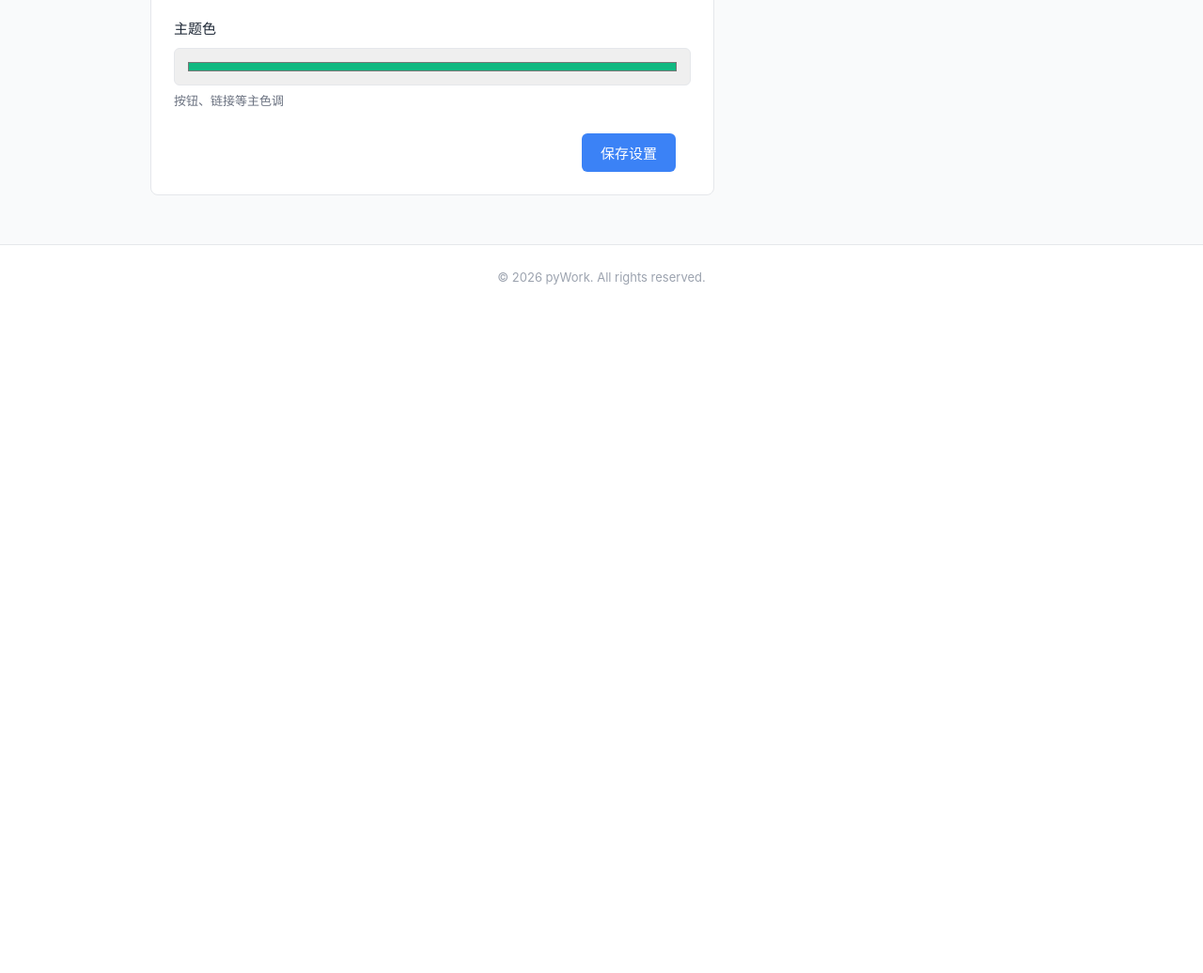
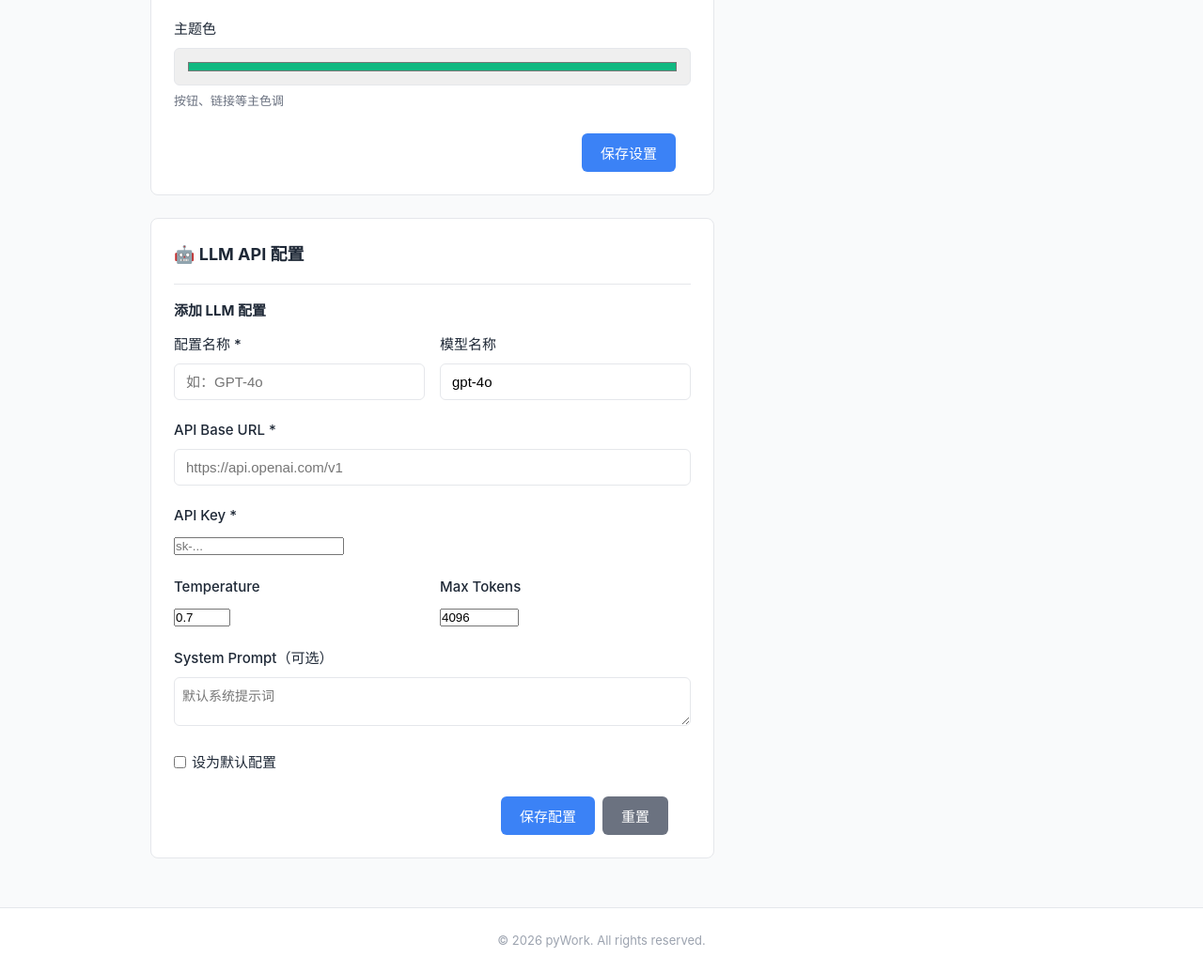
Before and after one commit to tojoevan/pywork, a Python web app: template plugins/board/templates/settings.html in a window 1280 px wide. Shown: the part 1025-2061 px from the top of the page at 94% size. Before the commit the page ends 1328 px from the top, so only its background shows below. Run offline with Jinja, Linux system fonts and the light colour scheme; the template is opened without the code that fills it, so the values that code supplies are empty.

```diff
--- a/plugins/board/templates/settings.html
+++ b/plugins/board/templates/settings.html
@@ -62,6 +62,100 @@
 }
 .save-status.success { color: #10b981; }
 .save-status.error { color: #ef4444; }
+.llm-section {
+    max-width: 600px;
+    background: white;
+    border: 1px solid var(--border-color);
+    border-radius: 0.5rem;
+    padding: 1.5rem;
+    margin-top: 1.5rem;
+}
+.llm-section h2 {
+    font-size: 1.125rem;
+    margin: 0 0 1rem 0;
+    display: flex;
+    align-items: center;
+    gap: 0.5rem;
+}
+.llm-config-item {
+    display: flex;
+    align-items: center;
+    justify-content: space-between;
+    padding: 0.75rem;
+    border: 1px solid var(--border-color);
+    border-radius: 0.375rem;
+    margin-bottom: 0.5rem;
+    background: #fafafa;
+}
+.llm-config-item.is-default {
+    border-color: var(--primary-color, #10b981);
+    background: #f0fdf4;
+}
+.llm-config-info {
+    flex: 1;
+    min-width: 0;
+}
+.llm-config-name {
+    font-weight: 500;
+    display: flex;
+    align-items: center;
+    gap: 0.375rem;
+}
+.llm-config-meta {
+    font-size: 0.8125rem;
+    color: #6b7280;
+    margin-top: 0.25rem;
+}
+.llm-config-actions {
+    display: flex;
+    gap: 0.375rem;
+    flex-shrink: 0;
+}
+.llm-config-actions button, .llm-config-actions a {
+    padding: 0.25rem 0.625rem;
+    font-size: 0.8125rem;
+    border: 1px solid var(--border-color);
+    border-radius: 0.25rem;
+    cursor: pointer;
+    background: white;
+    color: var(--text-color);
+    text-decoration: none;
+}
+.llm-config-actions button:hover, .llm-config-actions a:hover {
+    background: #f3f4f6;
+}
+.llm-config-actions .btn-test { border-color: #10b981; color: #10b981; }
+.llm-config-actions .btn-test:hover { background: #ecfdf5; }
+.llm-config-actions .btn-danger { border-color: #ef4444; color: #ef4444; }
+.llm-config-actions .btn-danger:hover { background: #fef2f2; }
+.default-tag {
+    display: inline-block;
+    font-size: 0.6875rem;
+    padding: 0.125rem 0.375rem;
+    background: var(--primary-color, #10b981);
+    color: white;
+    border-radius: 0.25rem;
+    font-weight: 500;
+}
+.test-result-inline {
+    font-size: 0.8125rem;
+    margin-top: 0.25rem;
+}
+.empty-llm-hint {
+    color: #6b7280;
+    font-size: 0.875rem;
+    padding: 0.5rem 0;
+}
+.llm-config-form {
+    margin-top: 1rem;
+    padding-top: 1rem;
+    border-top: 1px solid var(--border-color);
+}
+.llm-form-row {
+    display: flex;
+    gap: 1rem;
+}
+.llm-form-row .form-group { flex: 1; }
 </style>
 {% endblock %}
 
@@ -122,6 +216,63 @@
             <span class="save-status" id="saveStatus"></span>
         </div>
     </form>
+
+    <!-- LLM API 配置 -->
+    <div class="llm-section">
+        <h2>🤖 LLM API 配置</h2>
+        <div id="llm-configs-list"></div>
+
+        <!-- 新增/编辑配置表单 -->
+        <div class="llm-config-form" id="llm-form-wrap">
+            <h3 id="llm-form-title" style="font-size:0.9375rem;margin:0 0 0.75rem;">添加 LLM 配置</h3>
+            <form id="llmConfigForm">
+                <input type="hidden" id="llm-edit-id" value="">
+                <div class="llm-form-row">
+                    <div class="form-group">
+                        <label for="llm-name">配置名称 *</label>
+                        <input type="text" id="llm-name" placeholder="如：GPT-4o" required>
+                    </div>
+                    <div class="form-group">
+                        <label for="llm-model">模型名称</label>
+                        <input type="text" id="llm-model" value="gpt-4o" placeholder="gpt-4o">
+                    </div>
+                </div>
+                <div class="form-group">
+                    <label for="llm-base-url">API Base URL *</label>
+                    <input type="text" id="llm-base-url" placeholder="https://api.openai.com/v1" required>
+                </div>
+                <div class="form-group">
+                    <label for="llm-api-key">API Key *</label>
+                    <input type="password" id="llm-api-key" placeholder="sk-...">
+                </div>
+                <div class="llm-form-row">
+                    <div class="form-group">
+                        <label for="llm-temperature">Temperature</label>
+                        <input type="number" id="llm-temperature" value="0.7" min="0" max="2" step="0.1">
+                    </div>
+                    <div class="form-group">
+                        <label for="llm-max-tokens">Max Tokens</label>
+                        <input type="number" id="llm-max-tokens" value="4096" min="1" max="128000">
+                    </div>
+                </div>
+                <div class="form-group">
+                    <label for="llm-system-prompt">System Prompt（可选）</label>
+                    <textarea id="llm-system-prompt" rows="2" style="width:100%;padding:0.5rem;border:1px solid var(--border-color);border-radius:0.375rem;font-size:0.875rem;resize:vertical;font-family:inherit;" placeholder="默认系统提示词"></textarea>
+                </div>
+                <div class="form-group">
+                    <label style="display:flex;align-items:center;gap:0.375rem;font-weight:normal;cursor:pointer;">
+                        <input type="checkbox" id="llm-is-default">
+                        设为默认配置
+                    </label>
+                </div>
+                <div class="form-actions" style="display:flex;gap:0.5rem;align-items:center;">
+                    <button type="submit" class="btn-save" id="llm-save-btn">保存配置</button>
+                    <button type="button" class="btn-save" style="background:#6b7280;" onclick="resetLlmForm()">重置</button>
+                    <span class="save-status" id="llm-save-status"></span>
+                </div>
+            </form>
+        </div>
+    </div>
 
 </div>
 
@@ -185,5 +336,177 @@ document.getElementById('settingsForm').addEventListener('submit', async (e) =>
 
 // 页面加载时读取设置
 loadSettings();
+
+// ========================================================
+//  LLM API 配置管理
+// ========================================================
+
+let llmConfigs = [];
+
+async function loadLlmConfigs() {
+    try {
+        const res = await fetch('/api/llm-configs');
+        if (!res.ok) return;
+        const data = await res.json();
+        llmConfigs = data.configs || [];
+        renderLlmConfigs();
+    } catch (e) {
+        console.error('加载 LLM 配置失败:', e);
+    }
+}
+
+function renderLlmConfigs() {
+    const container = document.getElementById('llm-configs-list');
+    if (!llmConfigs.length) {
+        container.innerHTML = '<p class="empty-llm-hint">暂无 LLM 配置，请在下方添加。</p>';
+        return;
+    }
+    container.innerHTML = llmConfigs.map(cfg => {
+        const isDefault = cfg.is_default === 1;
+        return `
+        <div class="llm-config-item ${isDefault ? 'is-default' : ''}">
+            <div class="llm-config-info">
+                <div class="llm-config-name">
+                    ${cfg.name}
+                    ${isDefault ? '<span class="default-tag">默认</span>' : ''}
+                </div>
+                <div class="llm-config-meta">
+                    模型: <strong>${cfg.model}</strong> · ${cfg.base_url} · Key: ${cfg.api_key_masked || '****'}
+                </div>
+                <div class="test-result-inline" id="llm-test-${cfg.id}"></div>
+            </div>
+            <div class="llm-config-actions">
+                ${!isDefault ? `<button class="btn-test" onclick="setDefaultLlm(${cfg.id})">设为默认</button>` : ''}
+                <button class="btn-test" onclick="testLlm(${cfg.id})">测试</button>
+                <button onclick="editLlm(${cfg.id})">编辑</button>
+                <button class="btn-danger" onclick="deleteLlm(${cfg.id}, '${cfg.name}')">删除</button>
+            </div>
+        </div>`;
+    }).join('');
+}
+
+async function testLlm(id) {
+    const el = document.getElementById('llm-test-' + id);
+    el.innerHTML = '<span style="color:#6b7280;">测试中...</span>';
+    try {
+        const resp = await fetch(`/api/llm-configs/${id}/test`, {method: 'POST'});
+        const result = await resp.json();
+        if (result.success) {
+            el.innerHTML = '<span style="color:#10b981;">✓ 连接成功</span> — ' + (result.response || '').substring(0, 80);
+        } else {
+            el.innerHTML = '<span style="color:#ef4444;">✗ 失败</span> — ' + (result.error || '未知错误');
+        }
+    } catch (e) {
+        el.innerHTML = '<span style="color:#ef4444;">✗ 异常</span> — ' + e.message;
+    }
+}
+
+async function setDefaultLlm(id) {
+    const resp = await fetch(`/api/llm-configs/${id}/default`, {method: 'POST'});
+    const result = await resp.json();
+    if (result.error) {
+        alert('错误: ' + result.error);
+    } else {
+        loadLlmConfigs();
+    }
+}
+
+function editLlm(id) {
+    const cfg = llmConfigs.find(c => c.id === id);
+    if (!cfg) return;
+    document.getElementById('llm-edit-id').value = cfg.id;
+    document.getElementById('llm-name').value = cfg.name;
+    document.getElementById('llm-base-url').value = cfg.base_url;
+    document.getElementById('llm-api-key').value = '';
+    document.getElementById('llm-api-key').placeholder = '留空则不修改';
+    document.getElementById('llm-api-key').removeAttribute('required');
+    document.getElementById('llm-model').value = cfg.model;
+    document.getElementById('llm-temperature').value = cfg.temperature;
+    document.getElementById('llm-max-tokens').value = cfg.max_tokens;
+    document.getElementById('llm-system-prompt').value = cfg.system_prompt || '';
+    document.getElementById('llm-is-default').checked = cfg.is_default === 1;
+    document.getElementById('llm-form-title').textContent = '编辑 LLM 配置';
+    document.getElementById('llm-form-wrap').scrollIntoView({behavior: 'smooth'});
+}
+
+function resetLlmForm() {
+    document.getElementById('llmConfigForm').reset();
+    document.getElementById('llm-edit-id').value = '';
+    document.getElementById('llm-api-key').placeholder = 'sk-...';
+    document.getElementById('llm-api-key').setAttribute('required', '');
+    document.getElementById('llm-form-title').textContent = '添加 LLM 配置';
+}
+
+async function deleteLlm(id, name) {
+    if (!confirm(`确定删除 LLM 配置「${name}」吗？`)) return;
+    const resp = await fetch(`/api/llm-configs/${id}`, {method: 'DELETE'});
+    const result = await resp.json();
+    if (result.error) {
+        alert('错误: ' + result.error);
+    } else {
+        loadLlmConfigs();
+    }
+}
+
+document.getElementById('llmConfigForm').addEventListener('submit', async (e) => {
+    e.preventDefault();
+    const id = document.getElementById('llm-edit-id').value;
+    const status = document.getElementById('llm-save-status');
+    const btn = document.getElementById('llm-save-btn');
+    btn.disabled = true;
+    status.textContent = '保存中...';
+    status.className = 'save-status';
+
+    const data = {
+        name: document.getElementById('llm-name').value,
+        base_url: document.getElementById('llm-base-url').value,
+        model: document.getElementById('llm-model').value || 'gpt-4o',
+        temperature: parseFloat(document.getElementById('llm-temperature').value) || 0.7,
+        max_tokens: parseInt(document.getElementById('llm-max-tokens').value) || 4096,
+        system_prompt: document.getElementById('llm-system-prompt').value,
+        is_default: document.getElementById('llm-is-default').checked,
+    };
+
+    // api_key: 新增必填，编辑可选
+    const apiKey = document.getElementById('llm-api-key').value;
+    if (apiKey) data.api_key = apiKey;
+
+    const url = id ? `/api/llm-configs/${id}` : '/api/llm-configs';
+    const method = id ? 'PUT' : 'POST';
+
+    // 新增时 api_key 必填
+    if (!id && !apiKey) {
+        status.textContent = 'API Key 不能为空';
+        status.className = 'save-status error';
+        btn.disabled = false;
+        return;
+    }
+
+    try {
+        const resp = await fetch(url, {
+            method: method,
+            headers: {'Content-Type': 'application/json'},
+            body: JSON.stringify(data)
+        });
+        const result = await resp.json();
+        if (result.error) {
+            status.textContent = result.error;
+            status.className = 'save-status error';
+        } else {
+            status.textContent = '保存成功';
+            status.className = 'save-status success';
+            resetLlmForm();
+            loadLlmConfigs();
+        }
+    } catch (e) {
+        status.textContent = '保存失败: ' + e.message;
+        status.className = 'save-status error';
+    } finally {
+        btn.disabled = false;
+    }
+});
+
+// 加载 LLM 配置
+loadLlmConfigs();
 </script>
 {% endblock %}
```
Also changed, not shown: plugins/topic/templates/topic_detail.html (+4 -4 lines), static/css/topic.css (+133 -3 lines).
